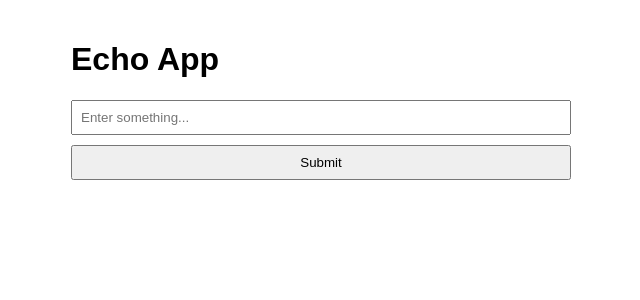
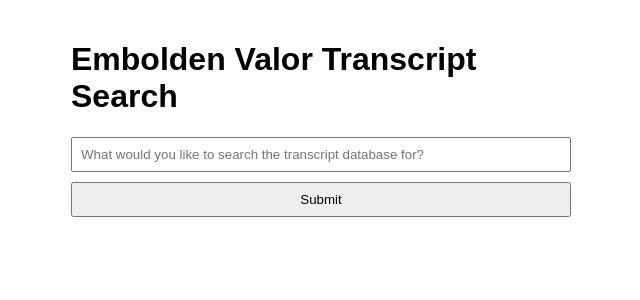
Before and after one commit to jessica-writes-code/Azure-Video-Transcript-RAG, a FastAPI app: page / in a window 1280 px wide. Shown: the top 300 px of the page, without its empty margins (319-959 px from the left). Run offline with FastAPI, Linux system fonts and the light colour scheme.

Commit message:
Rename some stuff

```diff
--- a/asp/app.py
+++ b/asp/app.py
@@ -21,11 +21,11 @@ async def home(request: Request):
     return templates.TemplateResponse("index.html", {"request": request})
 
 
-@app.post("/echo", response_class=HTMLResponse)
-async def echo(request: Request, user_input: str = Form(...)):
+@app.post("/search", response_class=HTMLResponse)
+async def search(request: Request, user_input: str = Form(...)):
     return templates.TemplateResponse(
         "index.html",
-        {"request": request, "echo_message": f'"{user_input}" is what you entered.'},
+        {"request": request, "search_result": f'"{user_input}" is what you entered.'},
     )
 
 
--- a/asp/templates/index.html
+++ b/asp/templates/index.html
@@ -30,16 +30,16 @@
     </style>
 </head>
 <body>
-    <h1>Echo App</h1>
+    <h1>Embolden Valor Transcript Search</h1>
 
-    <form action="/echo" method="post">
-        <input type="text" name="user_input" placeholder="Enter something..." required>
+    <form action="/search" method="post">
+        <input type="text" name="user_input" placeholder="What would you like to search the transcript database for?" required>
         <button type="submit">Submit</button>
     </form>
 
-    {% if echo_message %}
+    {% if search_result %}
     <div class="result">
-        <p>{{ echo_message }}</p>
+        <p>{{ search_result }}</p>
     </div>
     {% endif %}
 </body>
```
